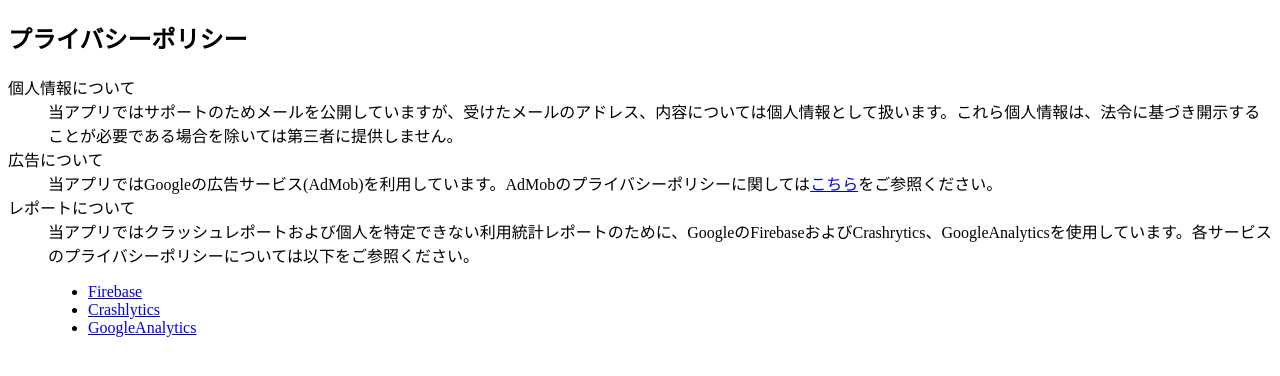
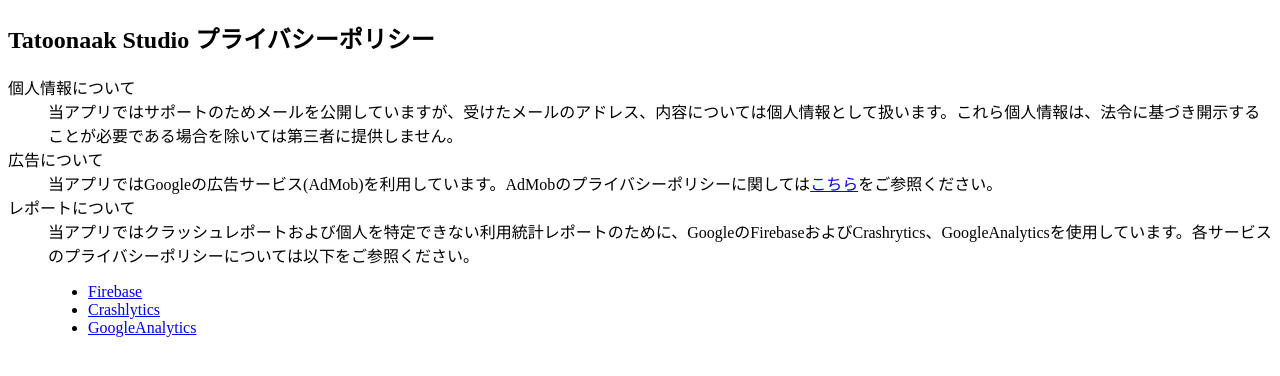
Before and after one commit to tatoonaak/android, a plain HTML site: page docs/index.html in a window 1280 px wide. Drawn offline with Linux system fonts and the light colour scheme.

Commit message:
作者名追加。

```diff
--- a/docs/index.html
+++ b/docs/index.html
@@ -4,7 +4,7 @@
 	<title>プライバシーポリシー</title>
 </head>
 <body>
-	<h2>プライバシーポリシー</h2>
+	<h2>Tatoonaak Studio プライバシーポリシー</h2>
 	<dl>
 		<dt>個人情報について</dt>
 		<dd>
```
